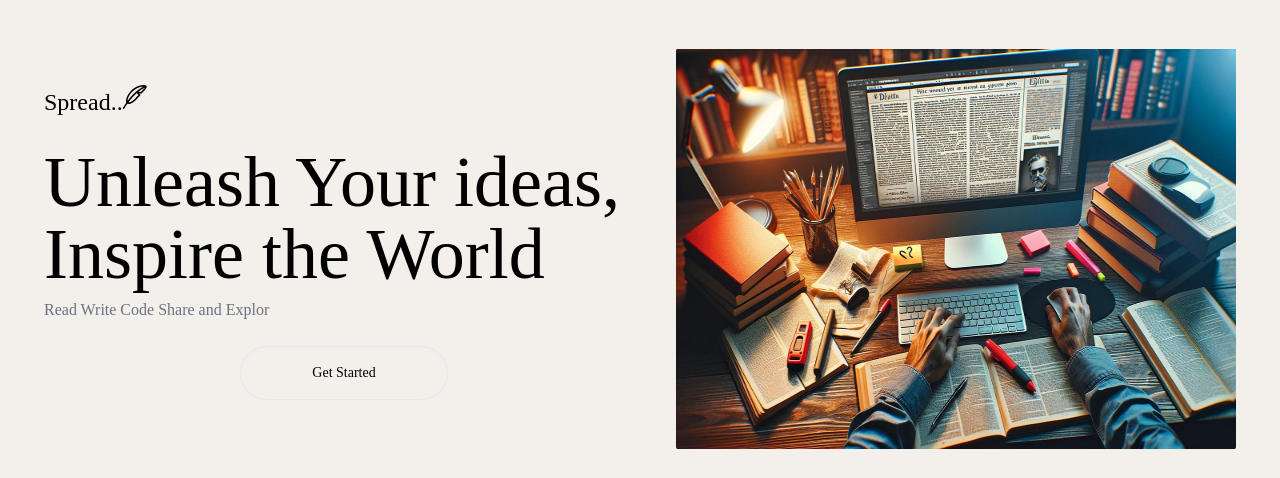
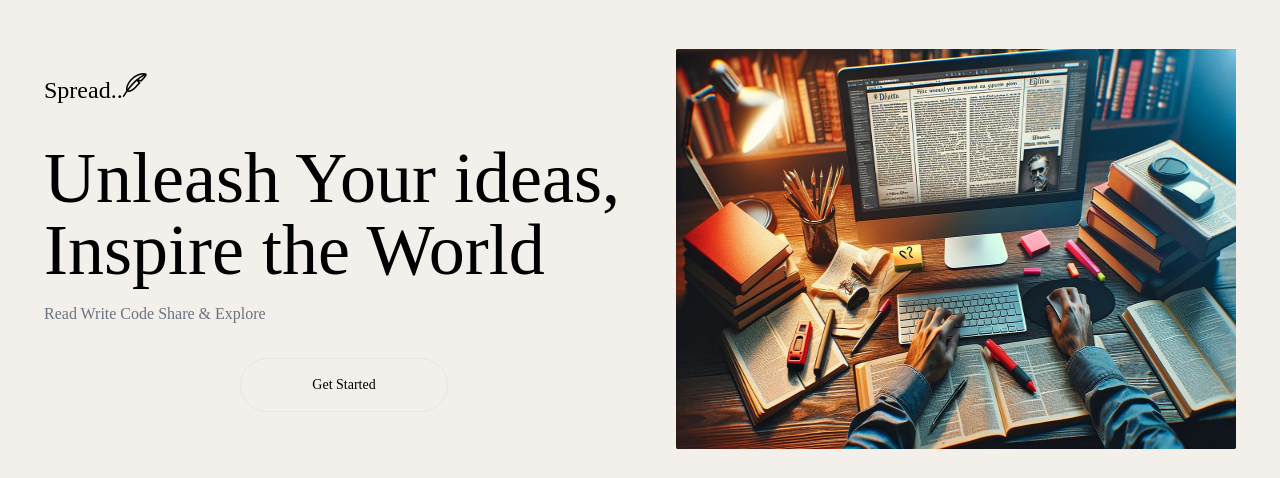
Before and after one commit to Mayurwaghgpr/Spread, a React (Vite) app in the folder Spread-FrontEnd/: page /heros in a window 1280 px wide. Shown: the part 135-613 px from the top of the page. Built offline with nearby package versions, Linux system fonts and the light colour scheme; no server answers; a web font is replaced by a local one.

Commit message:
typo fix

```diff
--- a/Spread-FrontEnd/index.html
+++ b/Spread-FrontEnd/index.html
@@ -5,7 +5,7 @@
   <meta charset="UTF-8" />
   <link rel="icon" type="image/svg+xml" href="pen.svg" />
   <meta name="viewport" content="width=device-width, initial-scale=1.0" />
-  <title>spread</title>
+  <title>Spread</title>
 </head>
 
 <body class=" dark:bg-black dark:text-white dark:*:border-[#383838] ">
--- a/Spread-FrontEnd/src/index.css
+++ b/Spread-FrontEnd/src/index.css
@@ -7,6 +7,7 @@
   margin: 0;
   padding: 0;
   box-sizing: border-box;
+  scroll-behavior: smooth;
 }
 
 body {
--- a/Spread-FrontEnd/src/pages/Heros.jsx
+++ b/Spread-FrontEnd/src/pages/Heros.jsx
@@ -13,17 +13,17 @@ function Heros() {
 
   return (
     <>
-      <main className="relative h-[80vh] mt-[4rem] bg-[#f3efeb] dark:bg-inherit  dark:*:border-[#383838]">
+      <main className="relative h-[80vh] mt-[4rem] bg-[#f3efeb] dark:bg-inherit dark:*:border-[#383838]">
         <section className=" bg-inherit h-full px-10 flex m-auto sm:flex-row flex-col-reverse gap-8 justify-center items-center   text-start border-inherit">
-          <div className=" sm:w-[50%] z-[5] animate-fedin1s  rounded-lg h-fit  flex flex-col gap-2 border-inherit">
-            <h1 className="xl:text-2xl lg:text-xl flex  items-center text-lg mb-4">
+          <div className=" sm:w-[50%] z-[5] animate-fedin1s rounded-lg h-fit flex flex-col gap-4 border-inherit">
+            <h1 className="xl:text-2xl lg:text-xl flex items-center text-lg mb-4">
               <span>Spread.. </span>
               <i className="bi bi-feather pb-2"></i>
             </h1>
             <h2 className="xl:text-7xl  lg:text-4xl sm:text-3xl text-2xl">
               Unleash Your ideas, Inspire the World
             </h2>
-            <p className=" text-gray-500">Read Write Code Share and Explor</p>
+            <p className=" text-gray-500">Read Write Code Share & Explore</p>
             <div className="w-full flex justify-center py-4 border-inherit">
               <Link
                 to="/write"
```
